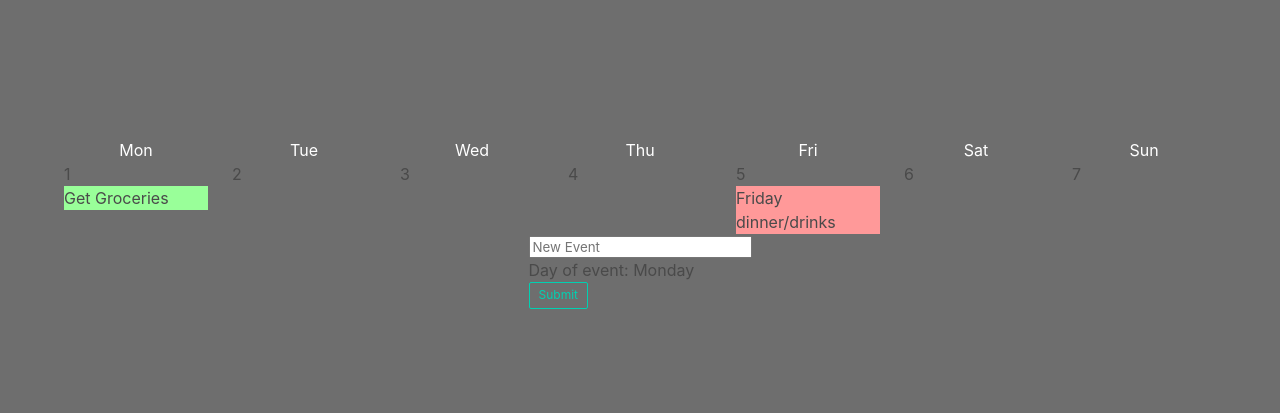
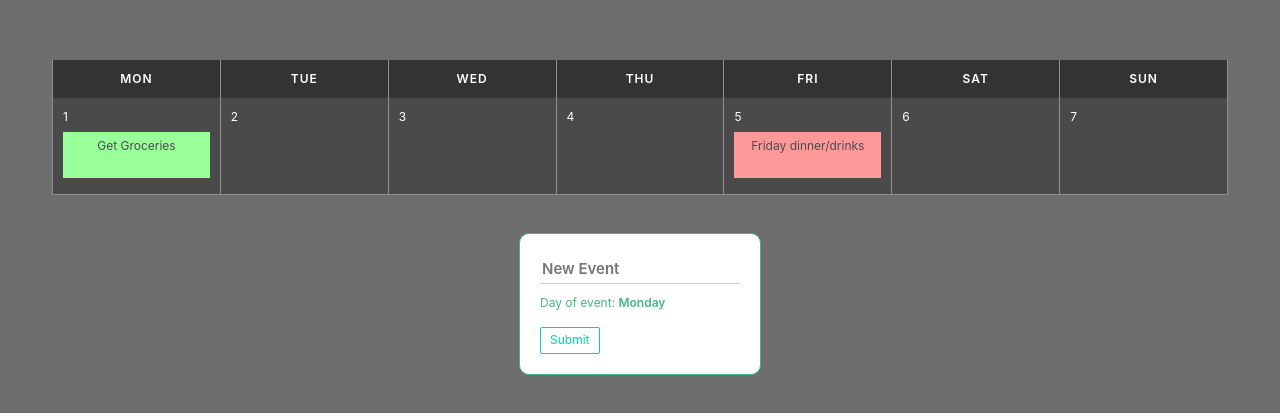
Before and after one commit to NikitaLejnev/fullstack_vue_calendar_app, a Vue app: page / in a window 1280 px wide. Shown: the part 177-590 px from the top of the page. Built offline with nearby package versions, Linux system fonts and the light colour scheme; some icons are missing.

Commit message:
Use components in App template

```diff
--- a/src/app/App.vue
+++ b/src/app/App.vue
@@ -1,86 +1,17 @@
 <template>
   <div id="app">
-    <div id="calendar-week" class="container">
-      <div class="columns is-mobile">
-        <div class="day column">
-          <div class="day-banner has-text-white has-text-centered">Mon</div>
-          <div class="day-details">
-            <div class="day-number">1</div>
-            <div class="day-event" style="background-color: rgb(153, 255, 153)">
-              <div>
-                <span class="has-text-centered details">Get Groceries</span>
-                <div class="has-text-centered icons">
-                  <i class="fa fa-pencil-square edit-icon"></i>
-                  <i class="fa fa-trash-o delete-icon"></i>
-                </div>
-              </div>
-            </div>
-          </div>
-        </div>
-        <div class="day column">
-          <div class="day-banner has-text-white has-text-centered">Tue</div>
-          <div class="day-details">
-            <div class="day-number">2</div>
-          </div>
-        </div>
-        <div class="day column">
-          <div class="day-banner has-text-white has-text-centered">Wed</div>
-          <div class="day-details">
-            <div class="day-number">3</div>
-          </div>
-        </div>
-        <div class="day column">
-          <div class="day-banner has-text-white has-text-centered">Thu</div>
-          <div class="day-details">
-            <div class="day-number">4</div>
-          </div>
-        </div>
-        <div class="day column">
-          <div class="day-banner has-text-white has-text-centered">Fri</div>
-          <div class="day-details">
-            <div class="day-number">5</div>
-            <div class="day-event" style="background-color: rgb(255, 153, 153)">
-              <div>
-                <span class="has-text-centered details"
-                  >Friday dinner/drinks</span
-                >
-                <div class="has-text-centered icons">
-                  <i class="fa fa-pencil-square edit-icon"></i>
-                  <i class="fa fa-trash-o delete-icon"></i>
-                </div>
-              </div>
-            </div>
-          </div>
-        </div>
-        <div class="day column">
-          <div class="day-banner has-text-white has-text-centered">Sat</div>
-          <div class="day-details">
-            <div class="day-number">6</div>
-          </div>
-        </div>
-        <div class="day column">
-          <div class="day-banner has-text-white has-text-centered">Sun</div>
-          <div class="day-details">
-            <div class="day-number">7</div>
-          </div>
-        </div>
-      </div>
-    </div>
-    <div id="calendar-entry">
-      <div class="calendar-entry-note">
-        <input type="text" placeholder="New Event" />
-        <p class="calendar-entry-day">
-          Day of event: <span class="bold">Monday</span>
-        </p>
-        <a class="button is-primary is-small is-outlined">Submit</a>
-      </div>
-    </div>
+    <CalendarWeek />
+    <CalendarEntry />
   </div>
 </template>
 
 <script>
+import CalendarEntry from "./components/CalendarEntry.vue";
+import CalendarWeek from "./components/CalendarWeek.vue";
+
 export default {
   name: "App",
+  components: { CalendarWeek, CalendarEntry },
 };
 </script>
 
@@ -90,7 +21,9 @@ body,
 #app {
   height: 100%;
 }
+</style>
 
+<style lang="scss" scoped>
 #app {
   background: #6e6e6e;
   display: flex;
```
